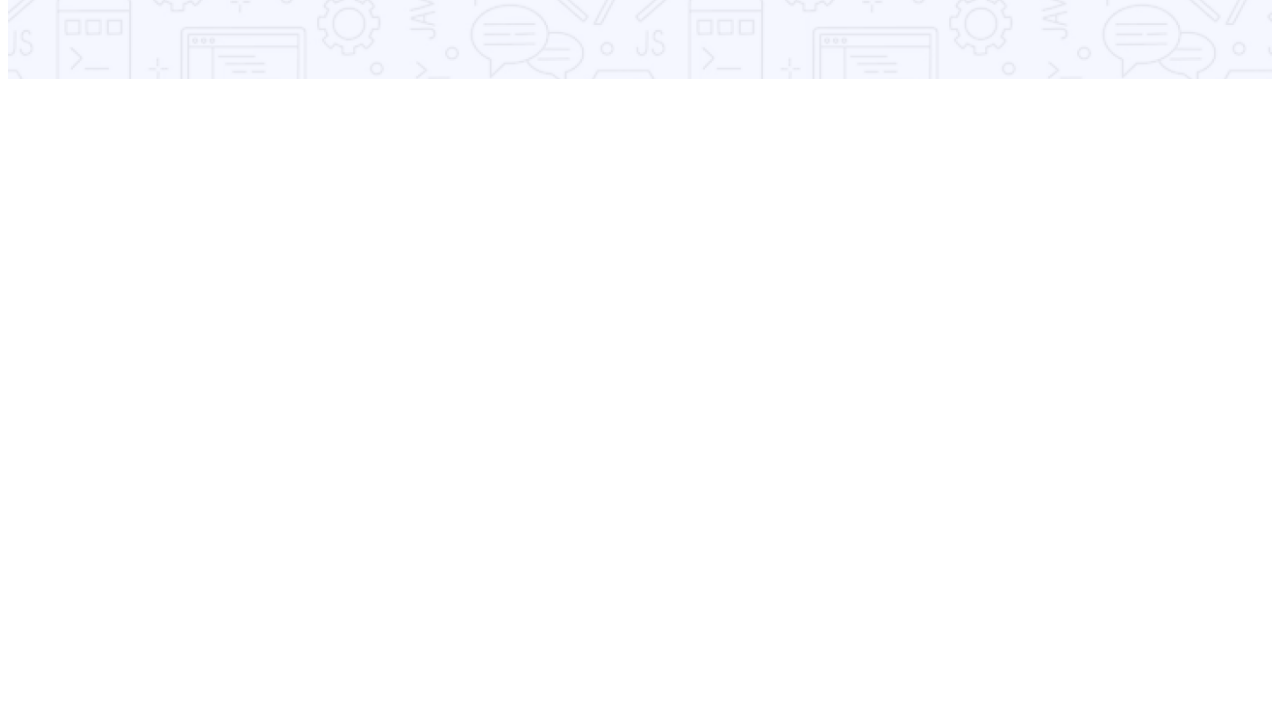
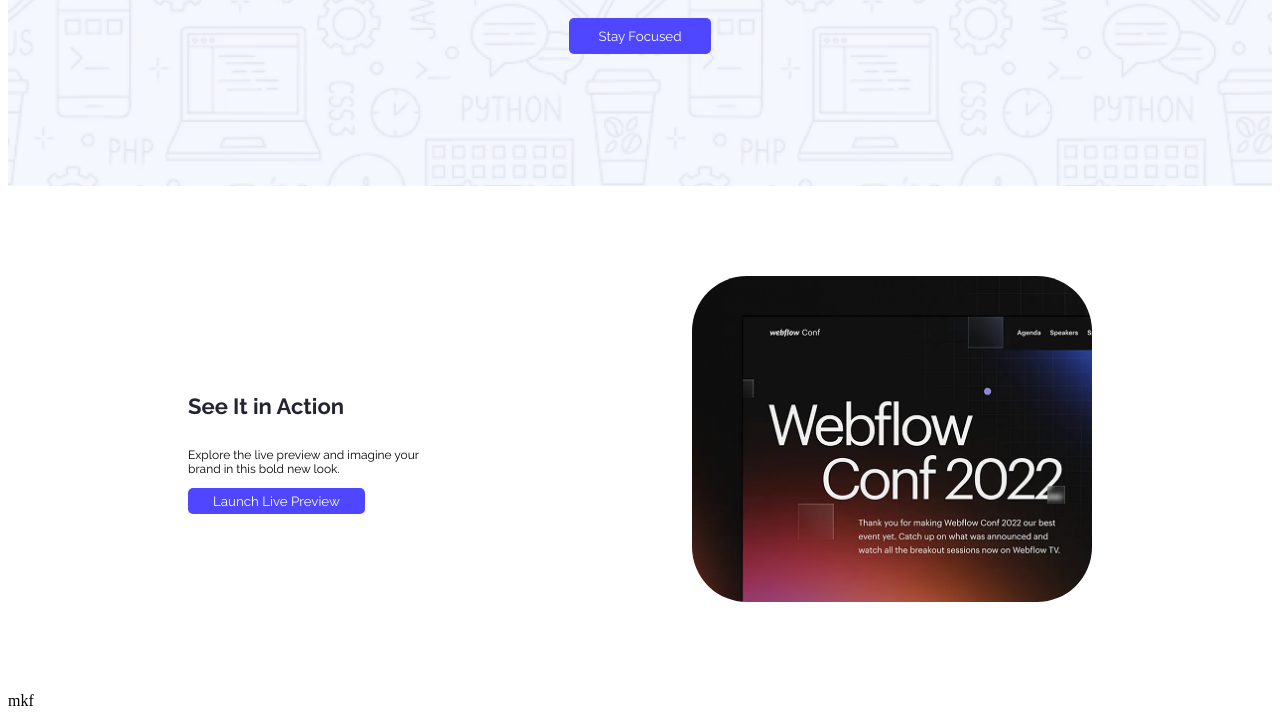
Before and after one commit to SabinaMarium/B12A01-landing-launchpad, a plain HTML site: page index.html in a window 1280 px wide. Shown: the part 394-1112 px from the top of the page. Before the commit the page ends 800 px from the top, so only its background shows below. Drawn offline with Linux system fonts and the light colour scheme.

Commit message:
added mini picture

```diff
--- a/index.html
+++ b/index.html
@@ -18,7 +18,15 @@
 </nav><br><br><br><br><br>
 <div class="raleway"><h1>Cool Dark UI Template for<br>Webflow Agencies!</h1>
 <a href=""><button class="stay">Stay Focused</button></a><br><br><br><br><br><br>
-</div></header>
+</div></header><br><br><br><br>
+<div class="align">
+    <div><h4 class="see">See It in Action</h4></h4><p class="light">Explore the live preview and imagine your<br>
+         brand in this bold new look.</p>
+         <a href=""><button class="launch">Launch Live Preview</button></a></div>
+         <img src="images/wc-mini.png" alt=""style="border-radius:55px; height=300px; width: 400px;">
+</div><br><br><br><br><br>
+<div>mkf</div>
+
 
 
     <main></main>
--- a/styles/assign.css
+++ b/styles/assign.css
@@ -12,7 +12,7 @@ margin: 0 180px;
     background-image: url(../images/Hero-bg.png);
     background-size: 100%;
     background-repeat: no-repeat;
-    background-position: all;
+    background-position: al;
 
 }
 
@@ -25,10 +25,11 @@ font-weight: 600;
 
 .raleway {
   font-family: "Raleway", sans-serif;
-  font-optical-sizing:  65px;
+  font-size:  25px;
   font-weight: bold;
   font-style: normal;
   text-align: center;
+  fill: #252432;
 }
 
 
@@ -42,17 +43,7 @@ font-weight: 600;
   line-height: 200%;
 }
 .sign {
-
-    background-color: #4E47FF;
-    color: white;
-    padding: 10px 30px;
-    text-align: center;
-    border-radius: 5px;
-    text-decoration: ;
-    border: none;
-}
-.stay {
-
+    font-family: "Raleway", sans-serif;
     background-color: #4E47FF;
     color: white;
     padding: 10px 30px;
@@ -60,3 +51,45 @@ font-weight: 600;
     border-radius: 5px;
     border: none;
 }
+.stay {
+    font-family: "Raleway", sans-serif;
+    background-color: #4E47FF;
+    color: white;
+    padding: 10px 30px;
+    text-align: center;
+    border-radius: 5px;
+    border: none;
+}
+
+.see{
+ font-family: "Raleway", sans-serif;
+  font-size:  22px;
+  font-weight: bold;
+  font-style: normal;
+  text-align: left;
+  color:#252432 ;
+}
+.light{
+ font-family: "Raleway", sans-serif;
+  font-size:  12px;
+  font-style: normal;
+  text-align: left top;
+  fill:50% #252432 ;
+  font-weight:normal;
+}
+.launch{
+font-family: "Raleway", sans-serif;
+    background-color: #4E47FF;
+    color: white;
+    padding: 5px 25px;
+    text-align: center;
+    border-radius: 5px;
+    border: none;
+}
+.align{
+    display: flex;
+align-items: center;
+justify-content: space-between;
+margin: 0 180px;
+
+}
```
